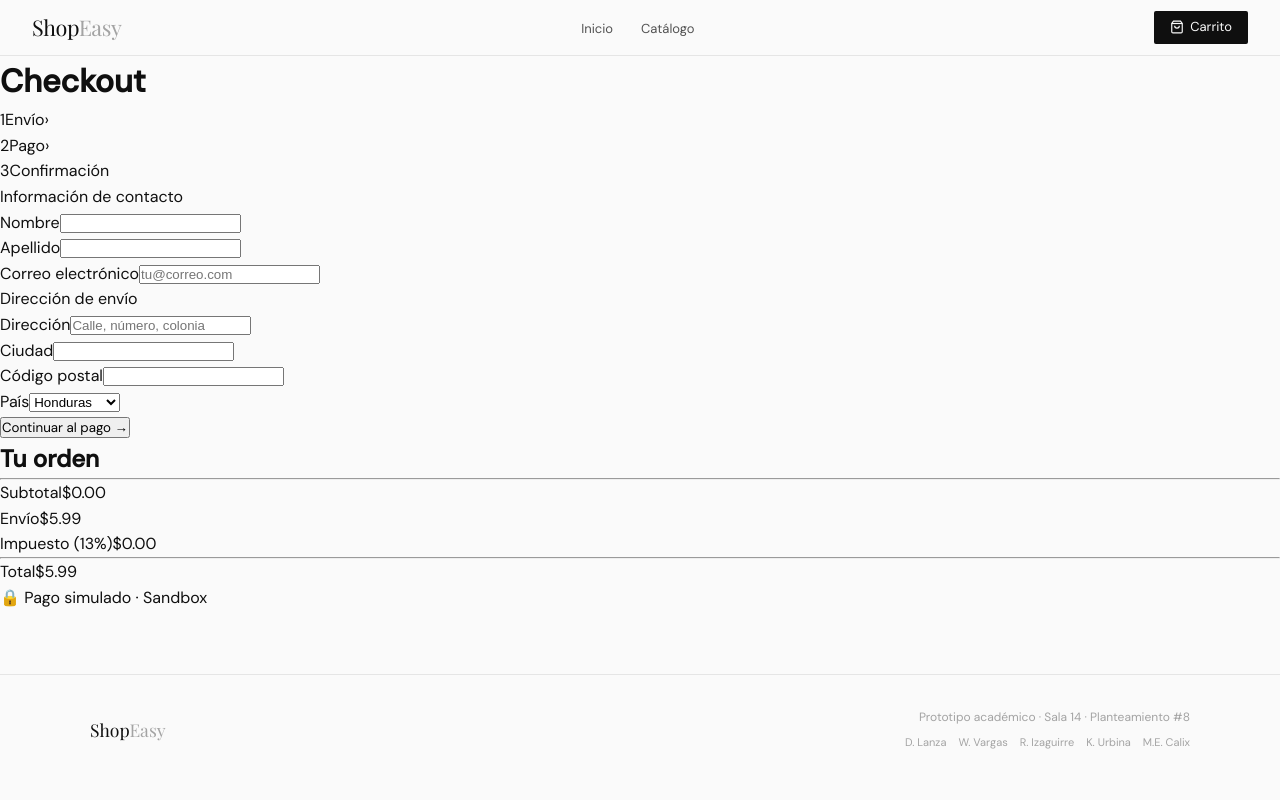
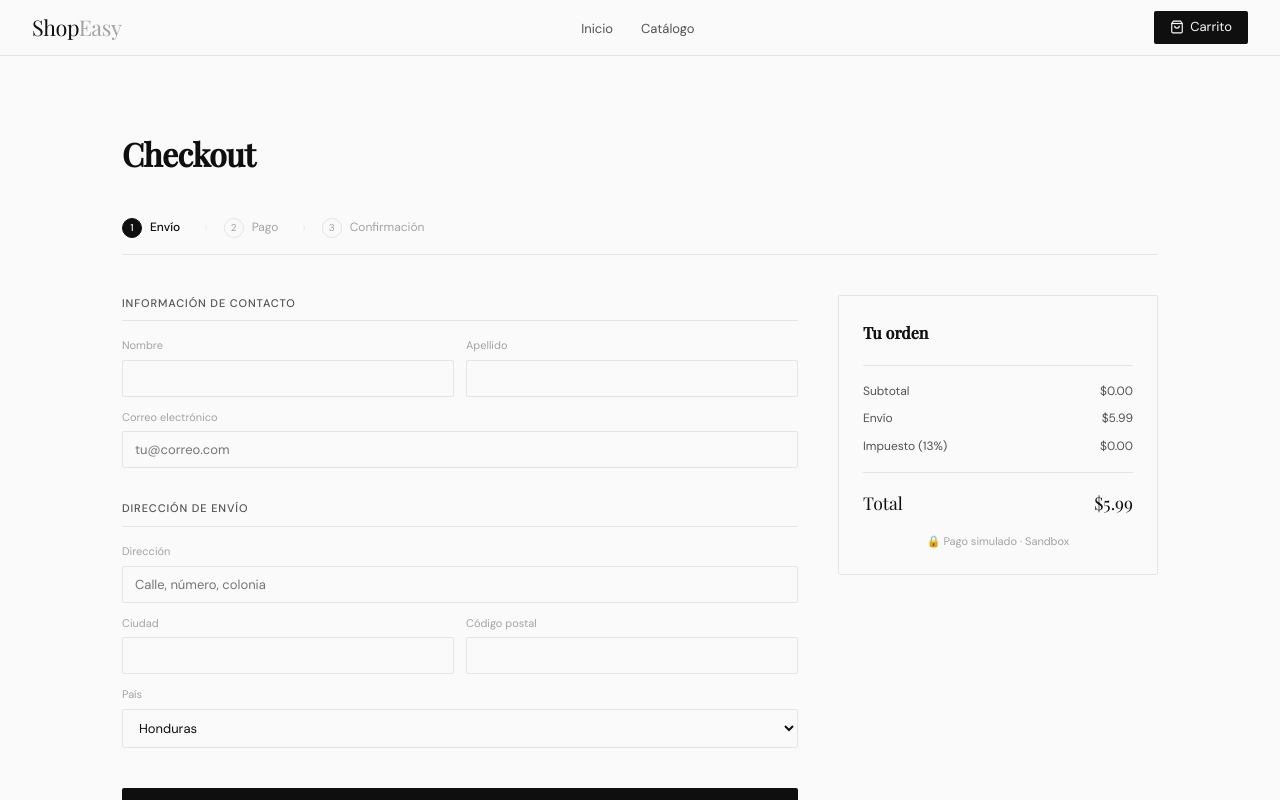
Before and after one commit to windows4free/shop-easy, a React (Vite) app: page /checkout in a window 1280 px wide. Shown: the top 800 px of the page. Built offline with nearby package versions, Linux system fonts and the light colour scheme.

Commit message:
CSS de Pages - pt2

```diff
--- a/src/styles/pages/Checkout.css
+++ b/src/styles/pages/Checkout.css
@@ -0,0 +1,342 @@
+/* Checkout.css */
+
+.checkout-page {
+  max-width: 1100px;
+  margin: 0 auto;
+  padding: 2rem 2rem 4rem;
+}
+
+.checkout-header {
+  padding: 2.5rem 0 2rem;
+}
+
+.checkout-title {
+  font-family: 'Playfair Display', serif;
+  font-size: 2rem;
+  letter-spacing: -0.02em;
+  margin-bottom: 0.4rem;
+}
+
+/* Steps */
+.checkout-steps {
+  display: flex;
+  align-items: center;
+  margin-bottom: 2.5rem;
+  border-bottom: 1px solid #e5e5e5;
+  padding-bottom: 1rem;
+}
+
+.checkout-step {
+  display: flex;
+  align-items: center;
+  gap: 8px;
+  font-size: 12px;
+  color: #a3a3a3;
+  padding-right: 1.5rem;
+}
+
+.checkout-step--active {
+  display: flex;
+  align-items: center;
+  gap: 8px;
+  font-size: 12px;
+  color: #0f0f0f;
+  font-weight: 500;
+  padding-right: 1.5rem;
+}
+
+.checkout-step-num {
+  width: 20px;
+  height: 20px;
+  border-radius: 50%;
+  border: 1px solid #e5e5e5;
+  display: flex;
+  align-items: center;
+  justify-content: center;
+  font-size: 10px;
+  background: #fafafa;
+}
+
+.checkout-step-num--active {
+  width: 20px;
+  height: 20px;
+  border-radius: 50%;
+  border: 1px solid #0f0f0f;
+  display: flex;
+  align-items: center;
+  justify-content: center;
+  font-size: 10px;
+  background: #0f0f0f;
+  color: #fafafa;
+}
+
+.checkout-step-num--done {
+  width: 20px;
+  height: 20px;
+  border-radius: 50%;
+  border: 1px solid #e5e5e5;
+  display: flex;
+  align-items: center;
+  justify-content: center;
+  font-size: 10px;
+  background: #f5f5f5;
+  color: #a3a3a3;
+}
+
+.checkout-step-arrow {
+  color: #e5e5e5;
+  font-size: 12px;
+  margin-right: 1rem;
+}
+
+/* Layout */
+.checkout-layout {
+  display: grid;
+  grid-template-columns: 1fr 320px;
+  gap: 2.5rem;
+  align-items: start;
+}
+
+.checkout-section {
+  margin-bottom: 2rem;
+}
+
+.checkout-section-title {
+  font-size: 11px;
+  font-weight: 500;
+  text-transform: uppercase;
+  letter-spacing: 0.08em;
+  color: #525252;
+  margin-bottom: 1rem;
+  padding-bottom: 0.5rem;
+  border-bottom: 1px solid #e5e5e5;
+}
+
+.checkout-row-2 {
+  display: grid;
+  grid-template-columns: 1fr 1fr;
+  gap: 12px;
+  margin-bottom: 12px;
+}
+
+.checkout-row-1 {
+  margin-bottom: 12px;
+}
+
+.checkout-label {
+  display: block;
+  font-size: 11px;
+  color: #a3a3a3;
+  margin-bottom: 5px;
+}
+
+.checkout-input {
+  width: 100%;
+  padding: 9px 12px;
+  border: 1px solid #e5e5e5;
+  border-radius: 2px;
+  font-size: 13px;
+  background: #fafafa;
+  color: #0f0f0f;
+  font-family: 'DM Sans', sans-serif;
+  outline: none;
+  transition: border-color 150ms;
+  box-sizing: border-box;
+}
+
+.checkout-input:focus {
+  border-color: #0f0f0f;
+}
+
+.checkout-input--error {
+  width: 100%;
+  padding: 9px 12px;
+  border: 1px solid #e57575;
+  border-radius: 2px;
+  font-size: 13px;
+  background: #fafafa;
+  color: #0f0f0f;
+  font-family: 'DM Sans', sans-serif;
+  outline: none;
+  box-sizing: border-box;
+}
+
+.checkout-error-msg {
+  font-size: 11px;
+  color: #c0392b;
+  margin-top: 4px;
+}
+
+.checkout-card-row {
+  display: grid;
+  grid-template-columns: 2fr 1fr 1fr;
+  gap: 12px;
+  margin-bottom: 12px;
+}
+
+/* Payment methods */
+.checkout-pay-methods {
+  display: flex;
+  gap: 8px;
+  margin-bottom: 1.25rem;
+}
+
+.checkout-pay-chip {
+  padding: 6px 14px;
+  border: 1px solid #e5e5e5;
+  border-radius: 2px;
+  font-size: 12px;
+  cursor: pointer;
+  background: #fafafa;
+  color: #525252;
+  font-family: 'DM Sans', sans-serif;
+  transition: all 150ms;
+}
+
+.checkout-pay-chip--active {
+  padding: 6px 14px;
+  border: 1px solid #0f0f0f;
+  border-radius: 2px;
+  font-size: 12px;
+  cursor: pointer;
+  background: #0f0f0f;
+  color: #fafafa;
+  font-family: 'DM Sans', sans-serif;
+}
+
+.checkout-sandbox-note {
+  background: #f5f5f5;
+  border: 1px solid #e5e5e5;
+  border-radius: 2px;
+  padding: 10px 14px;
+  font-size: 12px;
+  color: #525252;
+  margin-bottom: 1.25rem;
+  line-height: 1.6;
+}
+
+.checkout-sandbox-note--center {
+  text-align: center;
+  padding: 1.5rem;
+}
+
+/* Submit buttons */
+.checkout-submit-btn {
+  width: 100%;
+  padding: 13px;
+  background: #0f0f0f;
+  color: #fafafa;
+  border: none;
+  border-radius: 2px;
+  font-size: 13px;
+  cursor: pointer;
+  font-family: 'DM Sans', sans-serif;
+  transition: opacity 150ms;
+  margin-top: 0.5rem;
+}
+
+.checkout-submit-btn:hover {
+  opacity: 0.82;
+}
+
+.checkout-submit-btn--loading {
+  width: 100%;
+  padding: 13px;
+  background: #525252;
+  color: #fafafa;
+  border: none;
+  border-radius: 2px;
+  font-size: 13px;
+  cursor: not-allowed;
+  font-family: 'DM Sans', sans-serif;
+  margin-top: 0.5rem;
+}
+
+.checkout-back-btn {
+  padding: 13px 20px;
+  background: transparent;
+  color: #525252;
+  border: 1px solid #e5e5e5;
+  border-radius: 2px;
+  font-size: 13px;
+  cursor: pointer;
+  font-family: 'DM Sans', sans-serif;
+  transition: opacity 150ms;
+  margin-top: 0.5rem;
+  flex: 0 0 auto;
+}
+
+.checkout-btn-row {
+  display: flex;
+  gap: 10px;
+}
+
+/* Summary card */
+.checkout-summary-card {
+  border: 1px solid #e5e5e5;
+  border-radius: 2px;
+  padding: 1.5rem;
+  position: sticky;
+  top: 72px;
+}
+
+.checkout-summary-title {
+  font-family: 'Playfair Display', serif;
+  font-size: 1rem;
+  margin-bottom: 1.25rem;
+}
+
+.checkout-summary-item {
+  display: flex;
+  justify-content: space-between;
+  align-items: center;
+  font-size: 12px;
+  margin-bottom: 10px;
+  gap: 8px;
+}
+
+.checkout-summary-item-name {
+  color: #525252;
+  flex: 1;
+}
+
+.checkout-summary-item-qty {
+  font-size: 10px;
+  color: #a3a3a3;
+  background: #f5f5f5;
+  padding: 1px 6px;
+  border-radius: 2px;
+}
+
+.checkout-summary-item-price {
+  color: #0f0f0f;
+  font-family: 'Playfair Display', serif;
+}
+
+.checkout-divider {
+  border: none;
+  border-top: 1px solid #e5e5e5;
+  margin: 1rem 0;
+}
+
+.checkout-summary-row {
+  display: flex;
+  justify-content: space-between;
+  font-size: 12px;
+  margin-bottom: 8px;
+  color: #525252;
+}
+
+.checkout-total-row {
+  display: flex;
+  justify-content: space-between;
+  font-family: 'Playfair Display', serif;
+  font-size: 1.1rem;
+}
+
+.checkout-secure-note {
+  font-size: 11px;
+  color: #a3a3a3;
+  text-align: center;
+  margin-top: 1rem;
+}
--- a/src/styles/pages/Home.css
+++ b/src/styles/pages/Home.css
@@ -0,0 +1,154 @@
+/* Home.css */
+
+.home-page {
+  max-width: 1100px;
+  margin: 0 auto;
+  padding: 0 2rem;
+}
+
+/* Hero */
+.home-hero {
+  padding: 5rem 0 3.5rem;
+  max-width: 540px;
+}
+
+.home-tag {
+  display: inline-block;
+  border: 1px solid #e5e5e5;
+  padding: 3px 10px;
+  border-radius: 2px;
+  font-size: 11px;
+  letter-spacing: 0.08em;
+  text-transform: uppercase;
+  color: #525252;
+  margin-bottom: 1.5rem;
+}
+
+.home-h1 {
+  font-family: 'Playfair Display', serif;
+  font-size: 3rem;
+  line-height: 1.08;
+  letter-spacing: -0.03em;
+  margin-bottom: 1rem;
+}
+
+.home-subtitle {
+  color: #525252;
+  font-size: 15px;
+  line-height: 1.7;
+  margin-bottom: 2rem;
+}
+
+.home-cta {
+  display: flex;
+  gap: 12px;
+}
+
+/* Section header */
+.home-section-header {
+  display: flex;
+  justify-content: space-between;
+  align-items: baseline;
+  margin-bottom: 1.25rem;
+}
+
+.home-section-title {
+  font-family: 'Playfair Display', serif;
+  font-size: 1.2rem;
+}
+
+.home-section-link {
+  font-size: 12px;
+  color: #a3a3a3;
+}
+
+/* Grid */
+.home-grid {
+  display: grid;
+  grid-template: repeat(1, 1fr);
+  gap: 1px;
+  background: #e5e5e5;
+}
+
+.home-grid--3 {
+  grid-template-columns: repeat(3, 1fr);
+}
+
+/* Card */
+.home-card {
+  background: #fafafa;
+  padding: 1.5rem;
+  cursor: pointer;
+  transition: background 150ms;
+}
+
+.home-card:hover {
+  background: #f5f5f5;
+}
+
+.home-card-img {
+  width: 100%;
+  aspect-ratio: 1;
+  background: #f5f5f5;
+  display: flex;
+  align-items: center;
+  justify-content: center;
+  font-size: 2.5rem;
+  margin-bottom: 1rem;
+}
+
+.home-card-cat {
+  font-size: 10px;
+  color: #a3a3a3;
+  text-transform: uppercase;
+  letter-spacing: 0.07em;
+  margin-bottom: 4px;
+}
+
+.home-card-name {
+  font-size: 13px;
+  font-weight: 500;
+  margin-bottom: 12px;
+}
+
+.home-card-footer {
+  display: flex;
+  justify-content: space-between;
+  align-items: center;
+}
+
+.home-price {
+  font-family: 'Playfair Display', serif;
+  font-size: 0.95rem;
+}
+
+.home-add-btn {
+  font-size: 11px;
+  border: 1px solid #e5e5e5;
+  background: none;
+  padding: 4px 12px;
+  border-radius: 2px;
+  cursor: pointer;
+  transition: all 150ms;
+  font-family: 'DM Sans', sans-serif;
+}
+
+.home-add-btn:hover {
+  background: #0f0f0f;
+  color: #fafafa;
+  border-color: #0f0f0f;
+}
+
+/* Info bar */
+.home-info-bar {
+  display: flex;
+  justify-content: center;
+  gap: 2.5rem;
+  padding: 1.5rem 2rem;
+  border-top: 1px solid #e5e5e5;
+  background: #f5f5f5;
+  font-size: 12px;
+  color: #525252;
+  flex-wrap: wrap;
+  margin-top: 3rem;
+}
```
